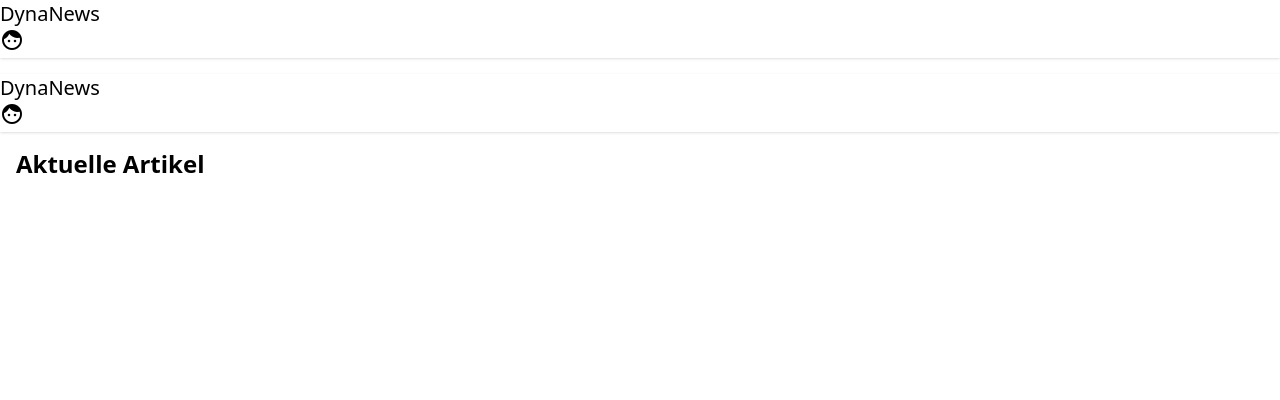
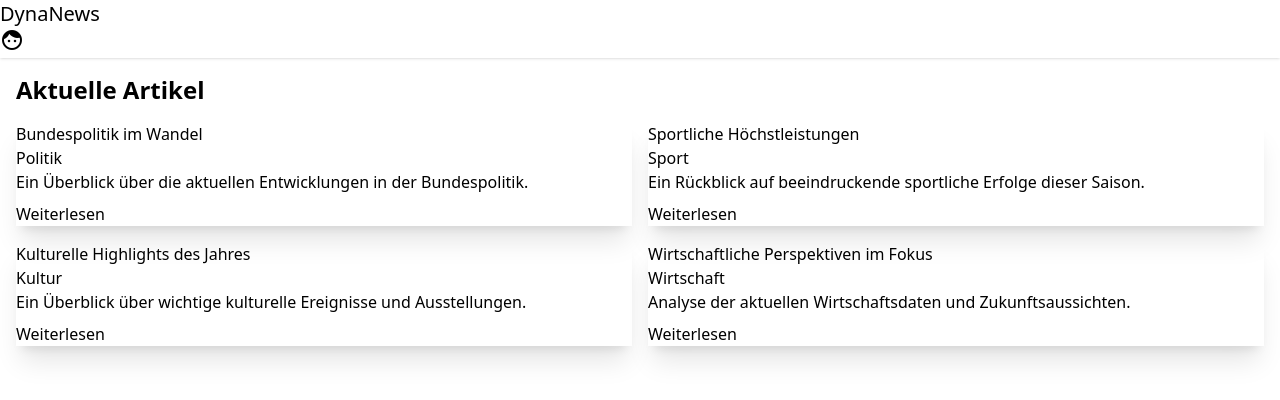
Before and after one commit to bedlinger/DynaNews, a Flask app: page / in a window 1280 px wide. Shown: the top 400 px of the page. Run offline with Flask 3, Linux system fonts and the light colour scheme; data comes from the database, SQL or seed files in the repository; some libraries are stand-ins or nearby versions.

Commit message:
add article detail view and comments functionality; refactor app.py for improved database seeding and structure

```diff
--- a/app.py
+++ b/app.py
@@ -1,4 +1,4 @@
-from flask import Flask, render_template
+from flask import Flask, render_template, request
 
 from models import db, Article, Comment
 
@@ -12,23 +12,88 @@ def create_app():
     db.init_app(app)
     with app.app_context():
         db.create_all()  # Erstellt die Datenbank und Tabellen, wenn sie nicht existieren
-        # db mit daten füllen
-        if not Article.query.first():
-            db.session.add_all([
-                Article(title='Test', summary='Test', content='Test', category='Test'),
-                Comment(user='Test', text='Test', article_id=1)
-            ])
-            db.session.commit()
+        seed_database()
+
 
     @app.route('/')
     def index():
-        articels = Article.query.all()
-        for a in articels:
-            print(a.title)
-        return render_template('index.html')
+        articles: list[Article] = Article.query.all()
+        return render_template('index.html', articles=articles)
+
+    # Detailansicht eines Artikels
+    @app.route('/article/<int:id>')
+    def article_detail(id: int):
+        article: Article = Article.query.get_or_404(id)
+        return render_template('partials/article_detail.html', article=article)
+
+    # Route zum Hinzufügen eines Kommentars (z. B. via htmx)
+    @app.route('/comments', methods=['POST'])
+    def add_comment():
+        article_id: int = int(request.form.get('article_id'))
+        text: str = request.form.get('text')
+        user: str = request.form.get('user', 'Anonymous')
+
+        if not article_id or not text:
+            return "Fehlende Daten", 400
+
+        comment = Comment(text=text, user=user, article_id=article_id)
+        db.session.add(comment)
+        db.session.commit()
+
+        article = Article.query.get_or_404(article_id)
+        return render_template('partials/comments.html', comments=article.comments)
 
     return app
 
+def seed_database():
+    # Prüfen, ob bereits Artikel existieren (damit seed-Daten nicht mehrfach eingefügt werden)
+    if Article.query.first():
+        print("Datenbank wurde bereits befüllt.")
+        return
+
+    # Erstellen einiger Artikel mit sinnvollen Inhalten und Kategorien
+    article1 = Article(
+        title="Bundespolitik im Wandel",
+        summary="Ein Überblick über die aktuellen Entwicklungen in der Bundespolitik.",
+        content="In diesem Artikel werden die neuesten Trends und Veränderungen in der politischen Landschaft Deutschlands detailliert erläutert...",
+        category="Politik"
+    )
+    article2 = Article(
+        title="Sportliche Höchstleistungen",
+        summary="Ein Rückblick auf beeindruckende sportliche Erfolge dieser Saison.",
+        content="Der Artikel beleuchtet die Höhepunkte der letzten Spiele und die herausragenden Leistungen einzelner Athleten...",
+        category="Sport"
+    )
+    article3 = Article(
+        title="Kulturelle Highlights des Jahres",
+        summary="Ein Überblick über wichtige kulturelle Ereignisse und Ausstellungen.",
+        content="Dieser Beitrag gibt einen Einblick in die innovativen kulturellen Projekte und Festivals, die das Jahr geprägt haben...",
+        category="Kultur"
+    )
+    article4 = Article(
+        title="Wirtschaftliche Perspektiven im Fokus",
+        summary="Analyse der aktuellen Wirtschaftsdaten und Zukunftsaussichten.",
+        content="Detaillierte Betrachtungen zu den wirtschaftlichen Entwicklungen, prognostizierten Trends und den Auswirkungen auf die Märkte...",
+        category="Wirtschaft"
+    )
+
+    # Hinzufügen der Artikel zur Session
+    db.session.add_all([article1, article2, article3, article4])
+    db.session.commit()  # Commit, damit die Artikel IDs erhalten
+
+    # Erstellen von Kommentaren, die den Artikeln zugeordnet werden
+    comment1 = Comment(user="Max", text="Spannender Artikel – ich finde den politischen Wandel sehr interessant!", article_id=article1.id)
+    comment2 = Comment(user="Julia", text="Ein sehr kritischer Blick, gefällt mir.", article_id=article1.id)
+    comment3 = Comment(user="Tom", text="Tolles Spiel und beeindruckende Leistungen!", article_id=article2.id)
+    comment4 = Comment(user="Lisa", text="Kulturell sehr bereichernd – tolle Zusammenfassung.", article_id=article3.id)
+    comment5 = Comment(user="Anna", text="Gute Einblicke in die wirtschaftlichen Trends.", article_id=article4.id)
+    comment6 = Comment(user="Markus", text="Ich freue mich auf weitere Artikel zu diesem Thema.", article_id=article4.id)
+
+    # Hinzufügen der Kommentare zur Session
+    db.session.add_all([comment1, comment2, comment3, comment4, comment5, comment6])
+    db.session.commit()
+
+    print("Datenbank erfolgreich befüllt!")
 
 if __name__ == '__main__':
     app = create_app()
--- a/templates/base.html
+++ b/templates/base.html
@@ -14,23 +14,9 @@
     <link href="https://fonts.googleapis.com/icon?family=Material+Icons" rel="stylesheet">
 </head>
 <body>
-<header>
-    <div class="navbar bg-base-100 shadow-sm">
-        <div class="flex-1">
-            <a class="btn btn-ghost text-xl">DynaNews</a>
-        </div>
-        <div class="flex-none">
-            <button class="btn btn-square btn-ghost">
-                <span class="material-icons">face</span>
-            </button>
-        </div>
-    </div>
-</header>
 
-<main class="container mx-auto my-4">
-    {% block content %}
-        <!-- Hier wird der Hauptinhalt der Seite eingefügt -->
-    {% endblock %}
-</main>
+{% block content %}
+{% endblock %}
+
 </body>
 </html>
```
Also changed, not shown: templates/partials/comments.html (added, +12 -0 lines).
